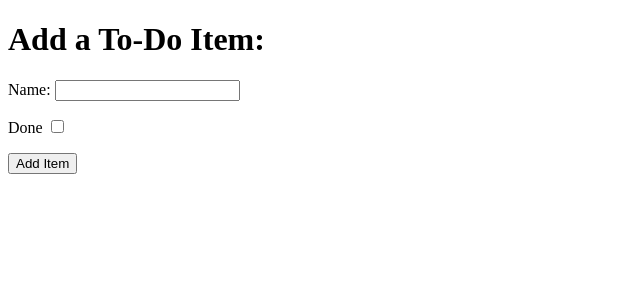
After one commit to Dwain-Daniel/django, a Django app: page /add in a window 1280 px wide. The commit adds this page. Shown: the top 300 px of the page, without its empty margins (0-640 px from the left). Run offline with Django 3.2, Linux system fonts and the light colour scheme.

Commit message:
Added add item page

```diff
--- a/django_todo/urls.py
+++ b/django_todo/urls.py
@@ -15,9 +15,10 @@ Including another URLconf
 """
 from django.contrib import admin
 from django.urls import path
-from todo.views import get_todo_list
+from todo.views import get_todo_list, add_item
 
 urlpatterns = [
     path('admin/', admin.site.urls),
-    path('', get_todo_list, name='get_todo_list')
+    path('', get_todo_list, name='get_todo_list'),
+    path('add', add_item, name='add')
 ]
--- /dev/null
+++ b/todo/templates/todo/add_item.html
@@ -0,0 +1,34 @@
+<!DOCTYPE html>
+<html lang="en">
+
+<head>
+    <meta charset="UTF-8">
+    <meta name="viewport" content="width=device-width, initial-scale=1.0">
+    <title>Document</title>
+</head>
+
+<body>
+    <h1>Add a To-Do Item:</h1>
+     <form method="POST" action="add">
+         {% csrf_token %}
+        <div>
+            <p>
+                <label for="id_name">Name: </label>
+                <input type="text" name="id_name" id="id_name">
+            </p>
+        </div>
+        <div>
+            <p>
+                <label for="id_done">Done</label>
+                <input type="checkbox" name="done" id="id_done">
+            </p>
+        </div>
+        <div>
+            <p>
+            <button type=submit>Add Item</button>
+            </p>
+        </div>
+     </form>
+</body>
+
+</html>
--- a/todo/views.py
+++ b/todo/views.py
@@ -1,11 +1,22 @@
-from django.shortcuts import render
+from django.shortcuts import render, redirect
 from .models import Item
+
 # Create your views here.
 
 
 def get_todo_list(request):
-    items = Item.object.all()
+    items = Item.objects.all()
     context = {
-        'items':items
+        'items': items
     }
-    return render(request, 'todo/todo_list.html')
+    return render(request, 'todo/todo_list.html', context)
+
+
+def add_item(request):
+    if request.method =='POST':
+        name = request.POST.get('item_name')
+        done = 'done' in request.POST
+        Item.objects.create(name=name, done=done)
+
+        return redirect('get_todo_list')
+    return render(request, 'todo/add_item.html')
```
Also changed, not shown: todo/templates/todo/todo_list.html (+20 -1 lines), db.sqlite3.
